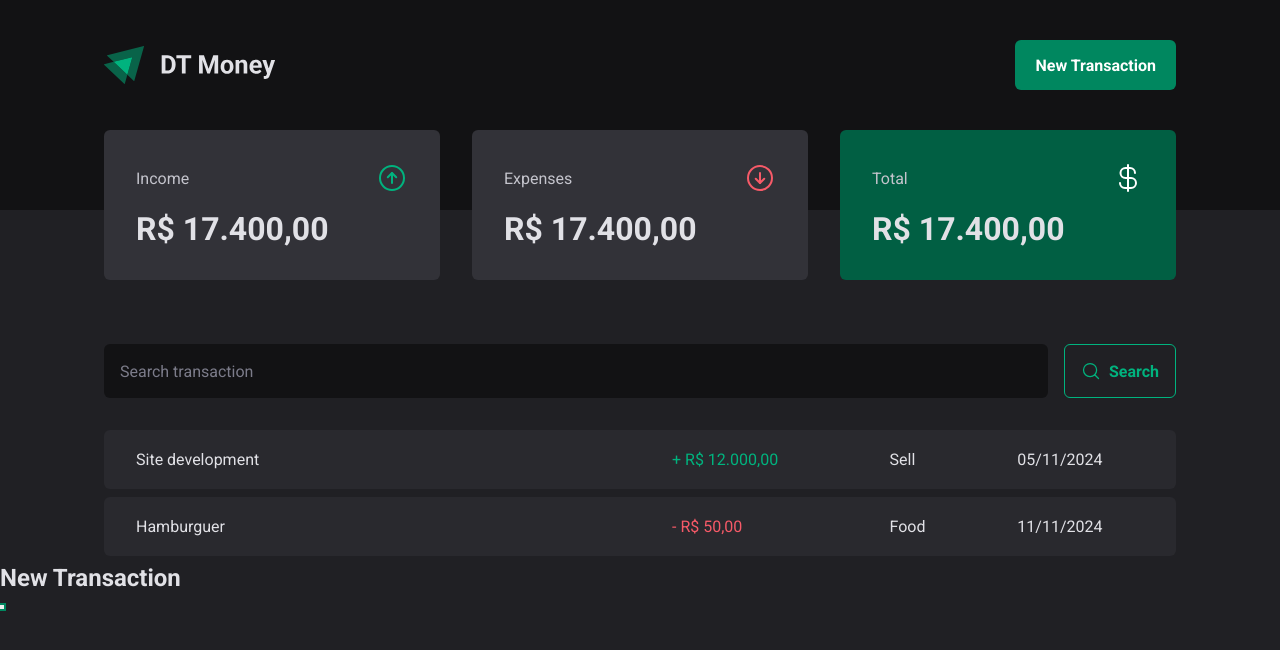
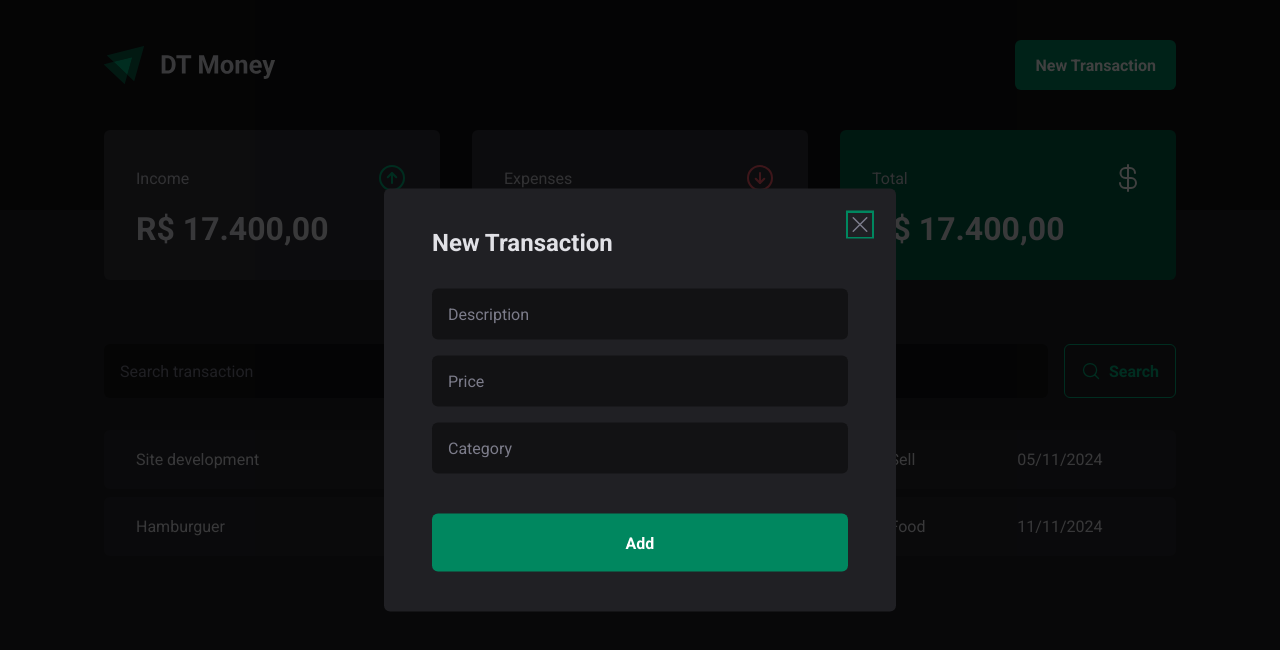
Before and after one commit to isaiasgabriel/dt-money, a React (Vite) app: page / in a window 1280 px wide. Both pictures are taken after a click on the button "New Transaction". Shown: the top 650 px of the page. Built offline with nearby package versions, Linux system fonts and the light colour scheme.

Commit message:
component: modal dialog style

```diff
--- a/src/components/Header/index.tsx
+++ b/src/components/Header/index.tsx
@@ -1,6 +1,7 @@
 import { HeaderContainer, HeaderContent, NewTransactionButton } from './styles'
 import logoImg from '../../assets/logo.svg'
 import * as Dialog from '@radix-ui/react-dialog' // Docs: https://www.radix-ui.com/primitives/docs/components/dialog
+import { NewTransactionModal } from '../NewTransactionModal'
 
 export function Header() {
   return (
@@ -16,17 +17,7 @@
             */}
             <NewTransactionButton>New Transaction</NewTransactionButton>
           </Dialog.Trigger>
-
-          {/* Dialog.Portal will create the component outside the root */}
-          <Dialog.Portal>
-            <Dialog.Overlay />
-            {/* Dialog.Overlay it's basically the background with less opacity */}
-            <Dialog.Content>
-              <Dialog.Title>New Transaction</Dialog.Title>
-
-              <Dialog.Close />
-            </Dialog.Content>
-          </Dialog.Portal>
+          <NewTransactionModal />
         </Dialog.Root>
       </HeaderContent>
     </HeaderContainer>
--- /dev/null
+++ b/src/components/NewTransactionModal/index.tsx
@@ -0,0 +1,26 @@
+import * as Dialog from '@radix-ui/react-dialog' // Docs: https://www.radix-ui.com/primitives/docs/components/dialog
+import { CloseButton, Content, Overlay } from './styltes'
+import { X } from 'phosphor-react'
+
+export function NewTransactionModal() {
+  return (
+    <Dialog.Portal>
+      <Overlay />
+      <Content>
+        <Dialog.Title>New Transaction</Dialog.Title>
+
+        <CloseButton>
+          <X size={24} />
+        </CloseButton>
+
+        <form action="">
+          <input type="text" placeholder="Description" required />
+          <input type="text" placeholder="Price" required />
+          <input type="text" placeholder="Category" required />
+
+          <button type="submit">Add</button>
+        </form>
+      </Content>
+    </Dialog.Portal>
+  )
+}
--- /dev/null
+++ b/src/components/NewTransactionModal/styltes.ts
@@ -0,0 +1,70 @@
+import styled from 'styled-components'
+import * as Dialog from '@radix-ui/react-dialog' // Docs: https://www.radix-ui.com/primitives/docs/components/dialog
+
+export const Overlay = styled(Dialog.Overlay)`
+  position: fixed;
+  width: 100vw; // These 2 options
+  height: 100vh; // will make the modal occupy the whole screen
+  inset: 0; // the same as top:0; bottom:0; right:0; left: 0
+  background: rgba(0, 0, 0, 0.75);
+`
+
+export const Content = styled(Dialog.Content)`
+  min-width: 32rem;
+  border-radius: 6px;
+  padding: 2.5rem 3rem;
+  background: ${(props) => props.theme['gray-800']};
+
+  // "hack" to centralize the content:
+  position: fixed;
+  top: 50%;
+  left: 50%;
+  transform: translate(-50%, -50%);
+
+  form {
+    margin-top: 2rem;
+    display: flex;
+    flex-direction: column;
+    gap: 1rem;
+
+    input {
+      border-radius: 6px;
+      border: 0;
+      background: ${(props) => props.theme['gray-900']};
+      color: ${(props) => props.theme['gray-300']};
+      padding: 1rem;
+
+      &::placeholder {
+        color: ${(props) => props.theme['gray-500']};
+      }
+    }
+  }
+
+  button[type='submit'] {
+    height: 58px;
+    border: 0;
+    border-radius: 6px;
+    background: ${(props) => props.theme['green-500']};
+    color: ${(props) => props.theme.white};
+    font-weight: bold;
+    padding: 0 1.25rem;
+    margin-top: 1.5rem;
+    cursor: pointer;
+
+    &:hover {
+      background: ${(props) => props.theme['green-700']};
+      transition: background-color 0.2s;
+    }
+  }
+`
+
+export const CloseButton = styled(Dialog.Close)`
+  position: absolute;
+  background: transparent;
+  border: 0;
+  top: 1.5rem;
+  right: 1.5rem;
+  line-height: 0; // This option will make the focus the same size as the icon
+  cursor: pointer;
+  color: ${(props) => props.theme['gray-500']};
+`
```
